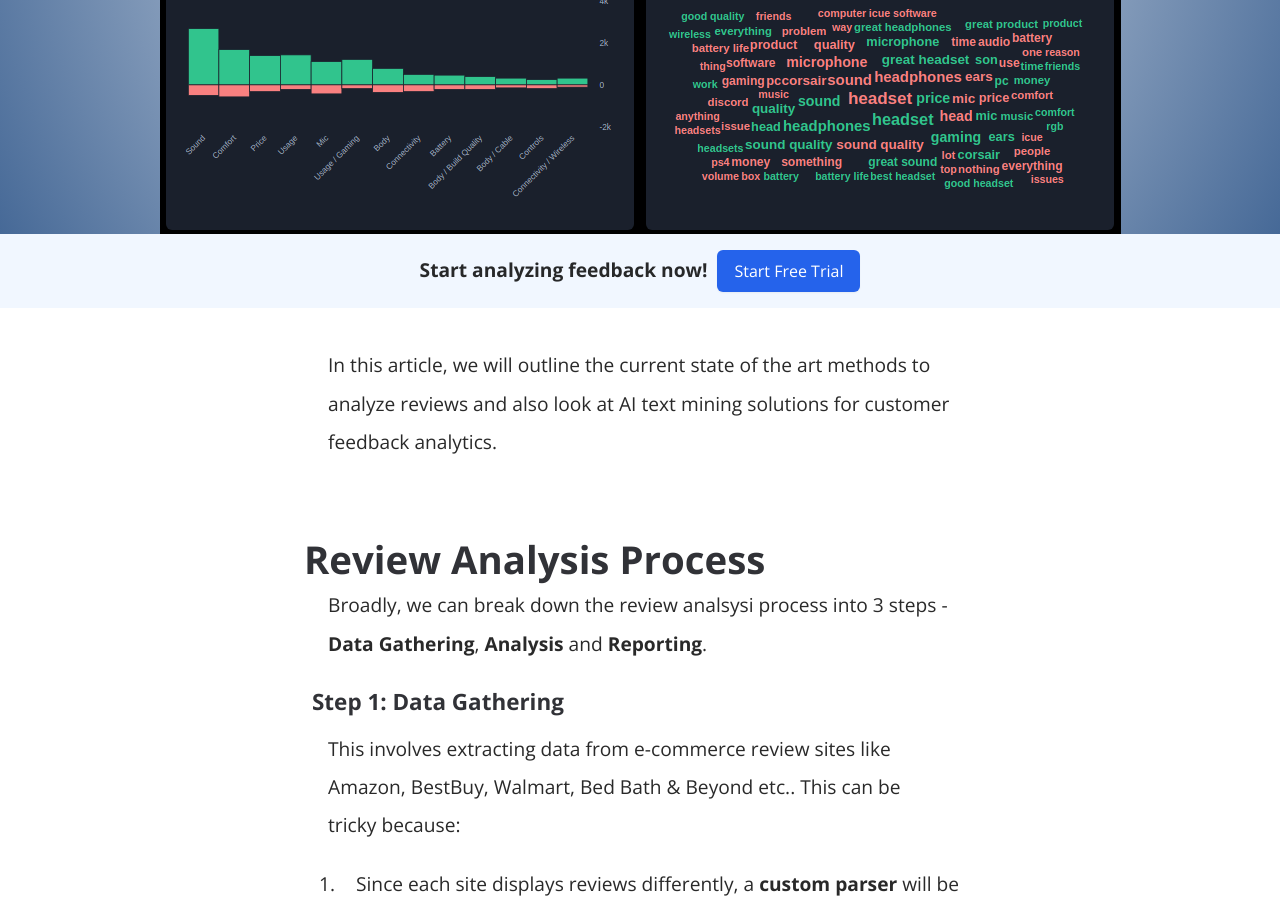
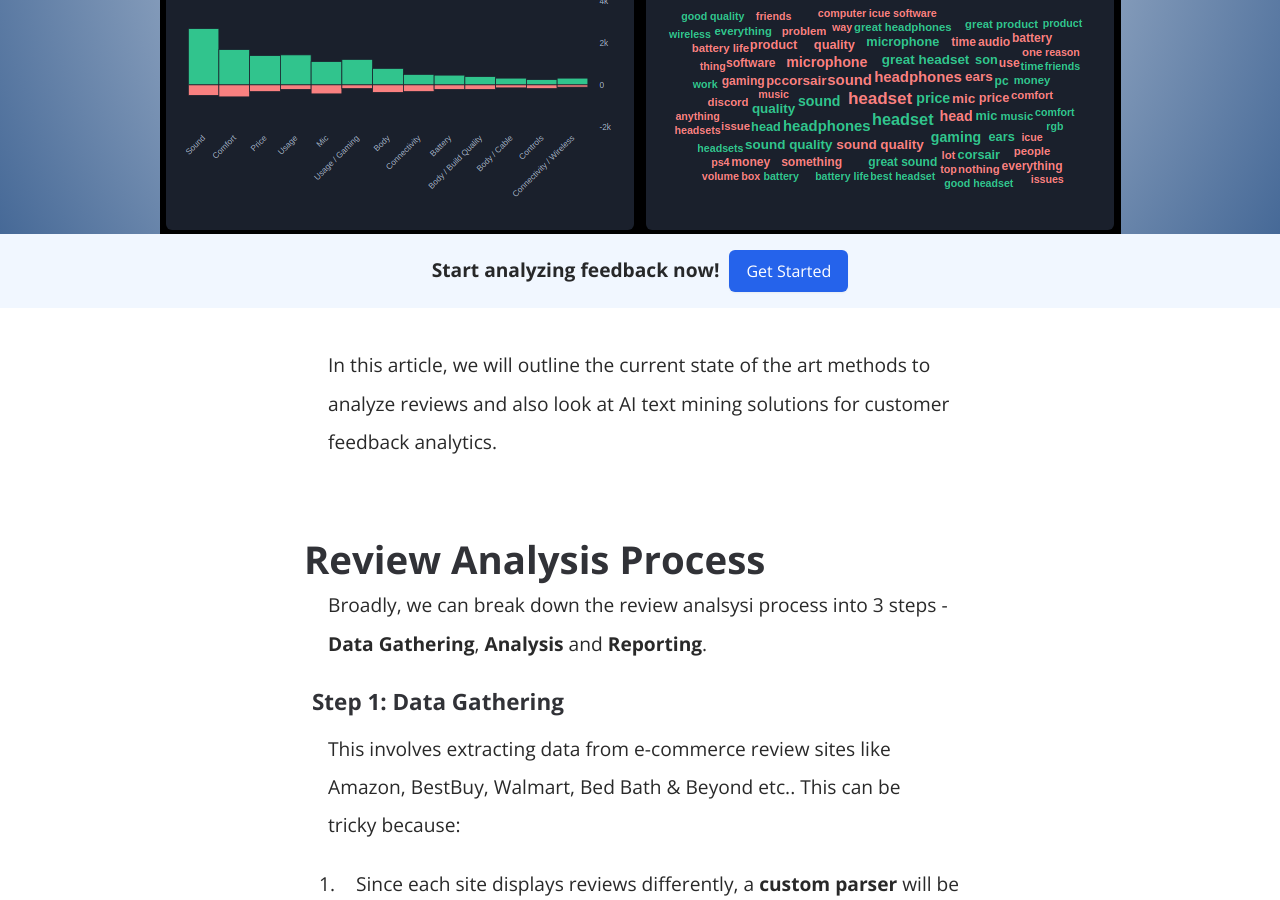
Before and after one commit to freetext-ai/blog, a Jekyll site: the page built from _posts/2021-02-16-review-analysis-for-product-reviews.md, in a window 1280 px wide and 900 px high, scrolled down 1676 px. Built offline with Jekyll 4.4.1, drawn with Linux system fonts in a browser that asks for light colours; some of the changed text lies outside the part shown.

Commit message:
link change

```diff
--- a/_posts/2021-02-16-review-analysis-for-product-reviews.md
+++ b/_posts/2021-02-16-review-analysis-for-product-reviews.md
@@ -18,7 +18,7 @@
 <img src="/blog/assets/img/posts/review_analysis_eg.png" style="margin-left: auto; margin-right: auto; display: block; max-height: 100%;" alt="Review Analysis Dashboard Example"/>
 </div>
 <div class="cta">
-<b>Start analyzing feedback now!&nbsp;&nbsp;</b><a href="https://currents.ai/signup" class="btn">Start Free Trial</a>
+<b>Start analyzing feedback now!&nbsp;&nbsp;</b><a href="https://freetext.ai/signup" class="btn">Get Started</a>
 </div>
 
 <br/>
@@ -52,7 +52,7 @@
 <img src="/blog/assets/img/posts/sources.png" style="max-height: 30rem; max-width: 100%; margin-left:auto; margin-right: auto; display: block; background: white;" alt="Marketplace Sources"/>
 </div>
 <div class="cta">
-<b>Start analyzing feedback now!&nbsp;&nbsp;</b><a href="https://currents.ai/signup" class="btn">Start Free Trial</a>
+<b>Start analyzing feedback now!&nbsp;&nbsp;</b><a href="https://freetext.ai/signup" class="btn">Get Started</a>
 </div>
 
 <br/>
@@ -116,7 +116,7 @@
 With FreeText AI, brands do not have to worry about data gathering, analysis and report generation. Instead, all the data is exposed through an easy to use dead-simple dashboard.
 
 <div class="cta">
-<b>Start analyzing feedback now!&nbsp;&nbsp;</b><a href="https://currents.ai/signup" class="btn">Start Free Trial</a>
+<b>Start analyzing feedback now!&nbsp;&nbsp;</b><a href="https://freetext.ai/signup" class="btn">Get Started</a>
 </div>
 
 
@@ -201,6 +201,6 @@
 Understanding reviews is key to unlocking customer value. Modern review analysis tools leverage technologies like Neural Networks to enable mining insights from marketplace reviews.
 
 <div class="cta">
-<b>Start analyzing feedback now!&nbsp;&nbsp;</b><a href="https://currents.ai/signup" class="btn">Start Free Trial</a>
+<b>Start analyzing feedback now!&nbsp;&nbsp;</b><a href="https://freetext.ai/signup" class="btn">Get Started</a>
 </div>
 <br/>
```
